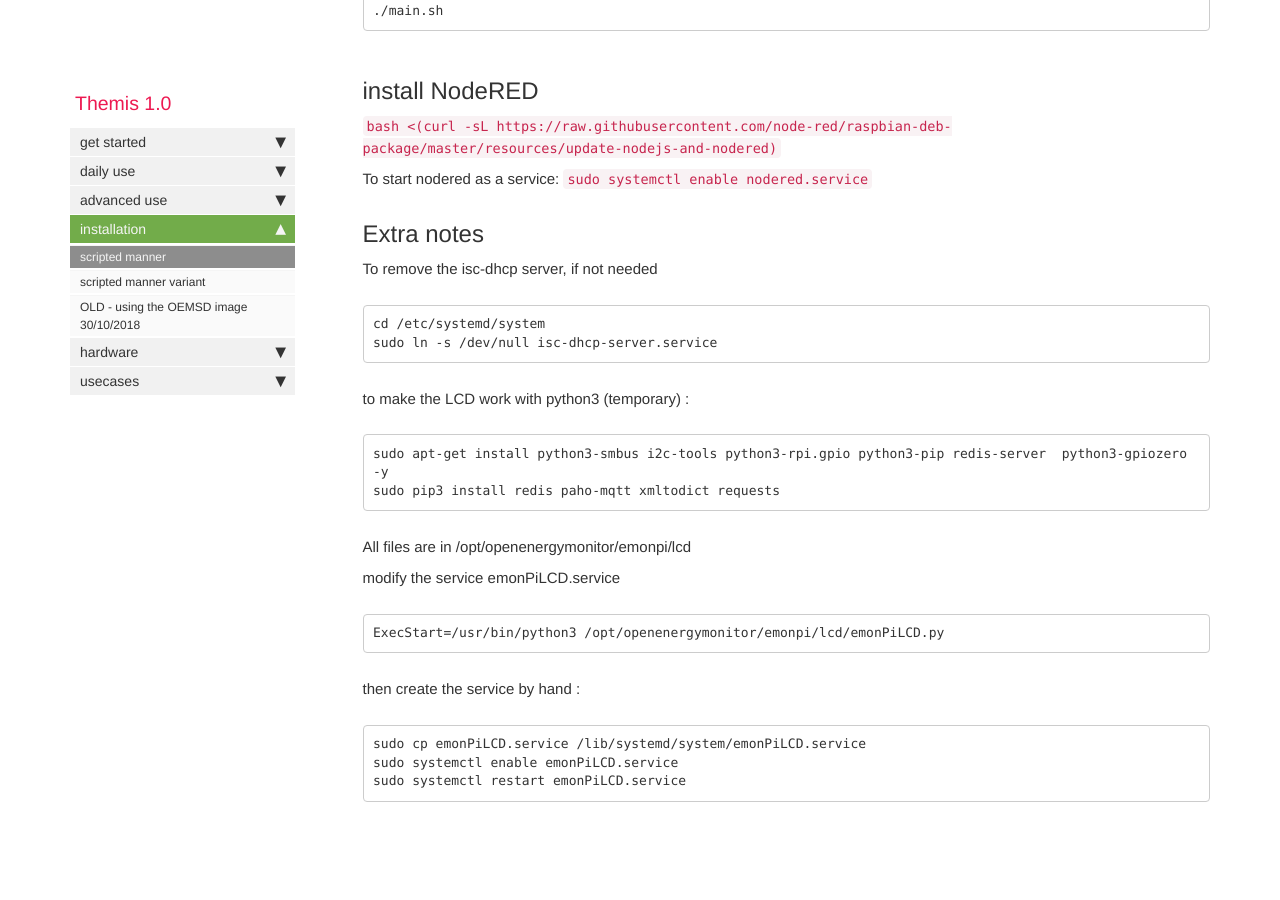
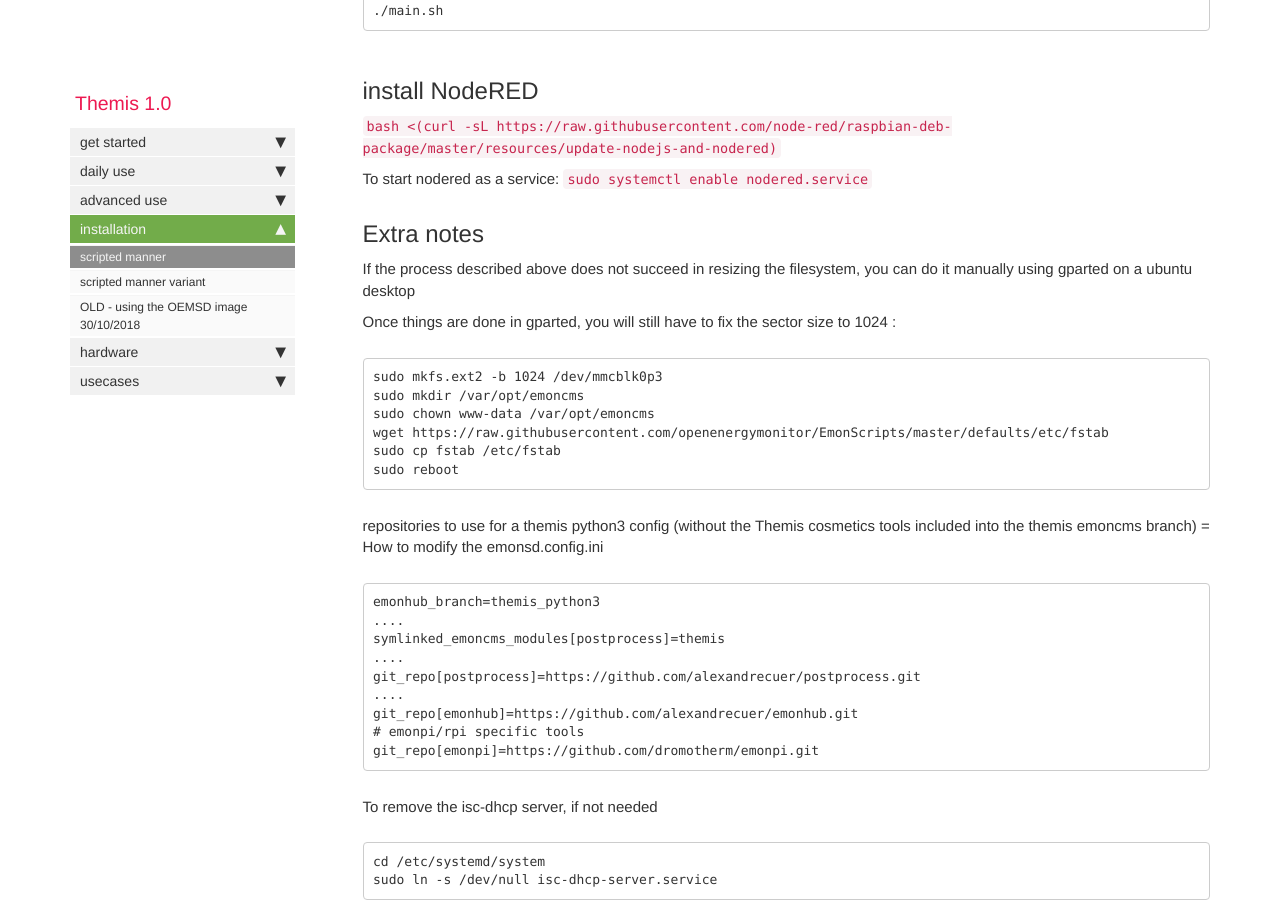
Before and after one commit to dromotherm/documentation, a Jekyll site: the page built from pages/themis/Note_install_Themis.md, in a window 1280 px wide and 900 px high, scrolled down 2757 px. Built offline with Jekyll 4.4.1, drawn with Linux system fonts in a browser that asks for light colours; comment, search, counter and statistics services are not loaded.

Commit message:
Update Note_install_Themis.md

````diff
--- a/pages/themis/Note_install_Themis.md
+++ b/pages/themis/Note_install_Themis.md
@@ -118,6 +118,31 @@
 
 ## Extra notes
 
+If the process described above does not succeed in resizing the filesystem, you can do it manually using gparted on a ubuntu desktop
+
+Once things are done in gparted, you will still have to fix the sector size to 1024 :
+
+```
+sudo mkfs.ext2 -b 1024 /dev/mmcblk0p3
+sudo mkdir /var/opt/emoncms
+sudo chown www-data /var/opt/emoncms
+wget https://raw.githubusercontent.com/openenergymonitor/EmonScripts/master/defaults/etc/fstab
+sudo cp fstab /etc/fstab
+sudo reboot
+```
+repositories to use for a themis python3 config (without the Themis cosmetics tools included into the themis emoncms branch) = How to modify the emonsd.config.ini
+```
+emonhub_branch=themis_python3
+....
+symlinked_emoncms_modules[postprocess]=themis
+....
+git_repo[postprocess]=https://github.com/alexandrecuer/postprocess.git
+....
+git_repo[emonhub]=https://github.com/alexandrecuer/emonhub.git
+# emonpi/rpi specific tools
+git_repo[emonpi]=https://github.com/dromotherm/emonpi.git
+```
+
 To remove the isc-dhcp server, if not needed
 ```
 cd /etc/systemd/system
````
